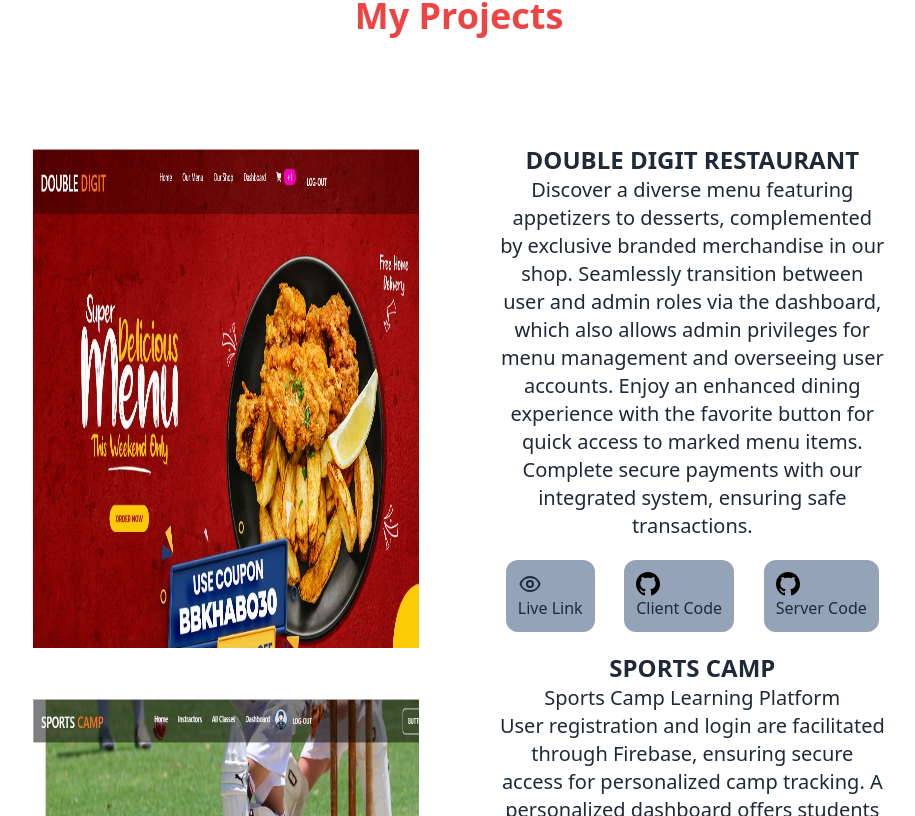
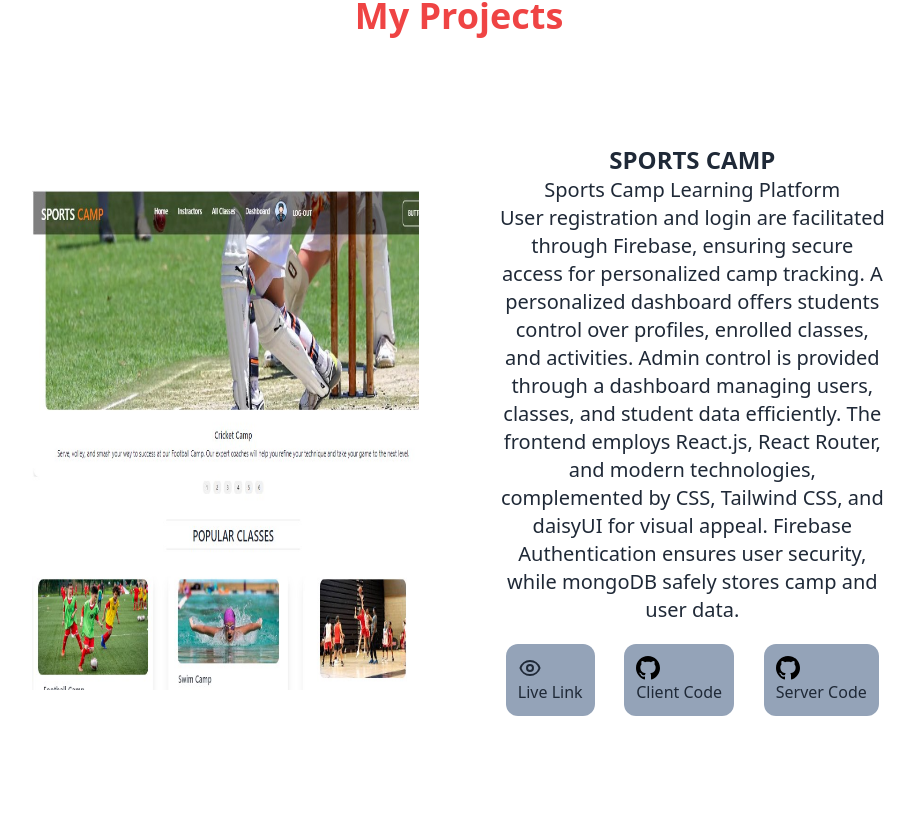
Before and after one commit to Rocky3112/My-Portfolio, a React (Vite) app: page / in a window 1280 px wide. Shown: the part 1584-2400 px from the top of the page, without its empty margins (181-1096 px from the left). Built offline with nearby package versions, Linux system fonts and the light colour scheme.

Commit message:
fixed space problem

```diff
--- a/src/Pages/Contact/Contact.jsx
+++ b/src/Pages/Contact/Contact.jsx
@@ -19,7 +19,7 @@
             });
     }
     return (
-        <div id='contactMe' className='mt-52 mb-10'>
+        <div id='contactMe' className='mt-20 mb-10'>
 
             <SectionTitle heading={'Contact Me'}></SectionTitle>
             <div className=" min-h-screen">
--- a/src/Pages/Projects/Projects.jsx
+++ b/src/Pages/Projects/Projects.jsx
@@ -19,7 +19,7 @@
             <h1 data-aos="zoom-in-down" data-aos-offset="200" data-aos-easing="ease-in-sine" data-aos-duration="600" className="text-center font-bold text-4xl mt-16 text-red-500 p-7 mb-8 ">My Projects</h1>
             <div className='w-full md:w-8/12 mx-auto mt-10 md:mt-20'>
 
-                <div data-aos="zoom-in-down" data-aos-offset="200" data-aos-easing="ease-in-sine" data-aos-duration="1500" className='md:flex items-center gap-20 '>
+                {/* <div data-aos="zoom-in-down" data-aos-offset="200" data-aos-easing="ease-in-sine" data-aos-duration="1500" className='md:flex items-center gap-20 '>
                     <div className='w-full mx-auto' >
                         <div className='project-site mx-auto'>
                             <img className="w-full h-[500px]" src={double_digit} alt="" />
@@ -57,8 +57,8 @@
 
                         </div>
                     </div>
-                </div>
-                <div data-aos="zoom-in-down" data-aos-offset="200" data-aos-easing="ease-in-sine" data-aos-duration="1500" className='md:flex items-center gap-20 '>
+                </div> */}
+                <div data-aos="zoom-in-down" data-aos-offset="200" data-aos-easing="ease-in-sine" data-aos-duration="1000" className='md:flex items-center gap-20 my-20'>
                     <div className='w-full mx-auto' >
                         <div className='project-site mx-auto'>
                             <img className="w-full h-[500px]" src={sports_camp} alt="" />
@@ -98,7 +98,7 @@
                         </div>
                     </div>
                 </div>
-                <div data-aos="zoom-in-down" data-aos-offset="200" data-aos-easing="ease-in-sine" data-aos-duration="1500" className='md:flex items-center gap-20 '>
+                <div data-aos="zoom-in-down" data-aos-offset="200" data-aos-easing="ease-in-sine" data-aos-duration="1000" className='md:flex items-center gap-20 '>
                     <div className='w-full mx-auto' >
                         <div className='project-site mx-auto'>
                             <img className="w-full h-[500px]" src={chef_house} alt="" />
@@ -145,7 +145,7 @@
                     </div>
                 </div>
 
-                <div data-aos="zoom-in-down" data-aos-offset="200" data-aos-easing="ease-in-sine" data-aos-duration="1500" className=' flex-row-reverse sm:flex  items-center gap-10 md:gap-20 mt-20 '>
+                <div data-aos="zoom-in-down" data-aos-offset="200" data-aos-easing="ease-in-sine" data-aos-duration="1000" className=' flex-row-reverse sm:flex  items-center gap-10 md:gap-20 my-20 '>
                     <div className='w-full mx-auto' >
                         <div className='project-site mx-auto'>
                             <img className="w-full h-[500px]" src={career_hub} alt="" />
--- a/src/Shared/Footer.jsx
+++ b/src/Shared/Footer.jsx
@@ -19,7 +19,7 @@
             <p>
               Alamgir Hossain Rocky
               <br />
-              Providing reliable tech since 1992
+              Providing reliable services since 2020
             </p>
           </div>
           <div>
```
